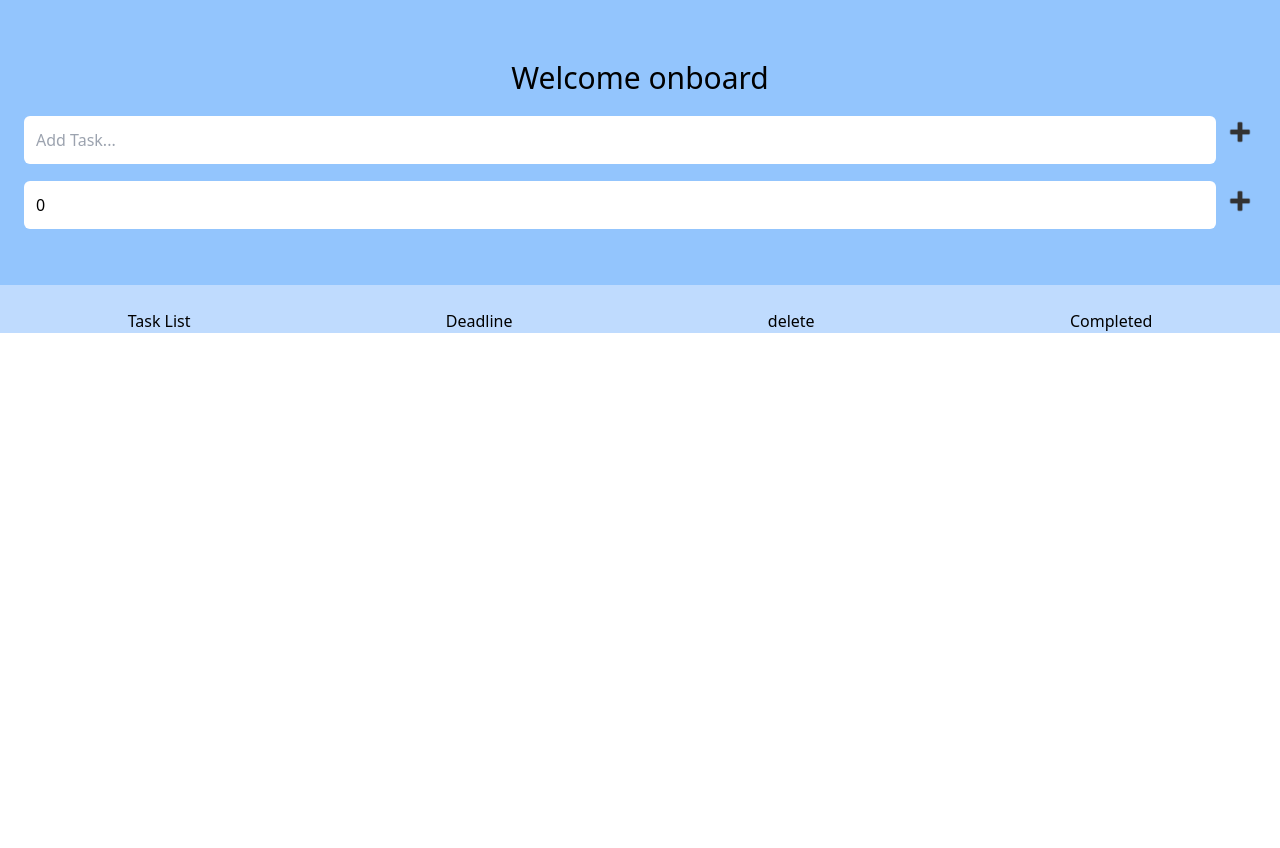
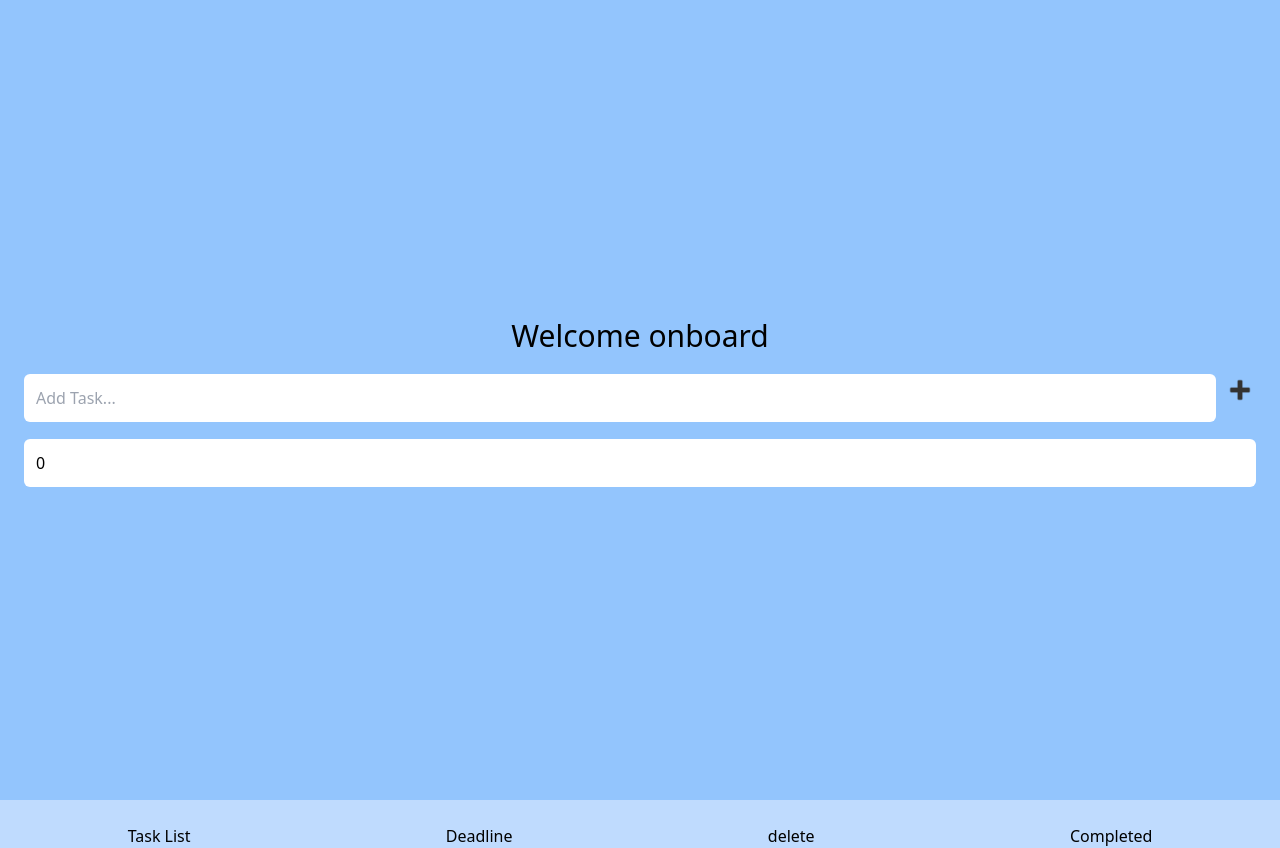
Before and after one commit to chiomaubaezuonu/todo, a React (Create React App) app: page /todo in a window 1280 px wide. Before the commit the page ends 800 px from the top, so only its background shows below. Built offline with nearby package versions, Linux system fonts and the light colour scheme.

Commit message:
removed plus icon for deadline

```diff
--- a/src/pages/TodoPage.tsx
+++ b/src/pages/TodoPage.tsx
@@ -50,7 +50,7 @@ const TodoPage: FC = () => {
 
     return (
         <div className=''>
-            <div className='bg-blue-300 h-fit py-12 w-full  px-6 flex flex-col justify-center items-center'>
+            <div className='bg-blue-300 h-screen py-12 w-full  px-6 flex flex-col justify-center items-center'>
                 <h1 className='text-3xl my-3'> Welcome onboard</h1>
                 <div className='flex min-w-full'>
                     <input onChange={handleChange} value={task} name='task' className='w-full p-3 my-2 rounded-md' placeholder='Add Task...' />
@@ -59,7 +59,7 @@ const TodoPage: FC = () => {
                 <hr></hr>
                 <div className='flex min-w-full'>
                     <input onChange={handleChange} value={deadline} name='deadline' className='w-full p-3 rounded-md my-2' placeholder='Add Deadline...' />
-                    <img className='w-8 h-8 my-3 ml-2 cursor-pointer' src={plusImg} alt='plus-img' />
+                    {/* <img className='w-8 h-8 my-3 ml-2 cursor-pointer' src={plusImg} alt='plus-img' /> */}
                 </div>
             </div>
             <div className='bg-blue-200'>
```
